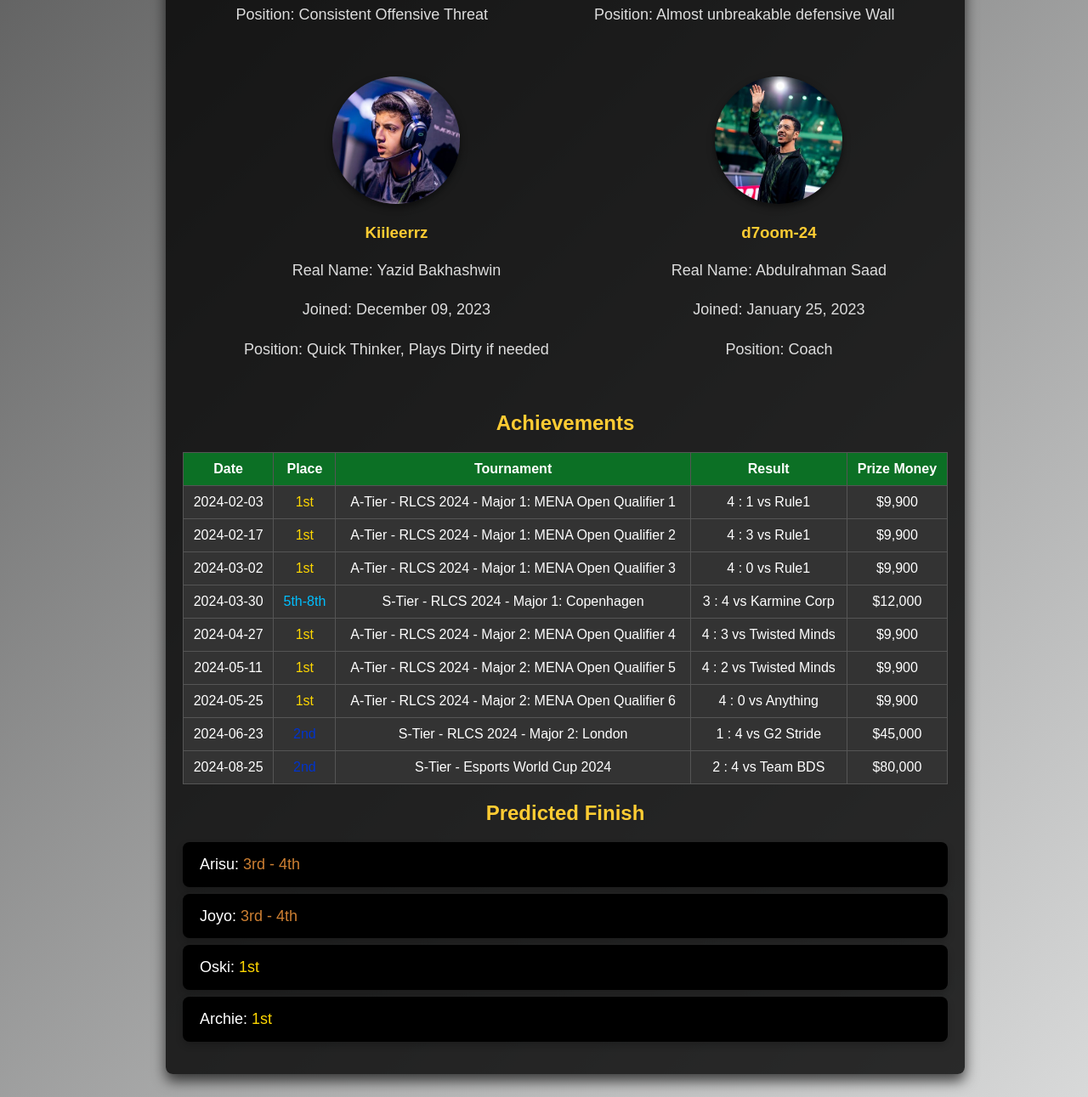
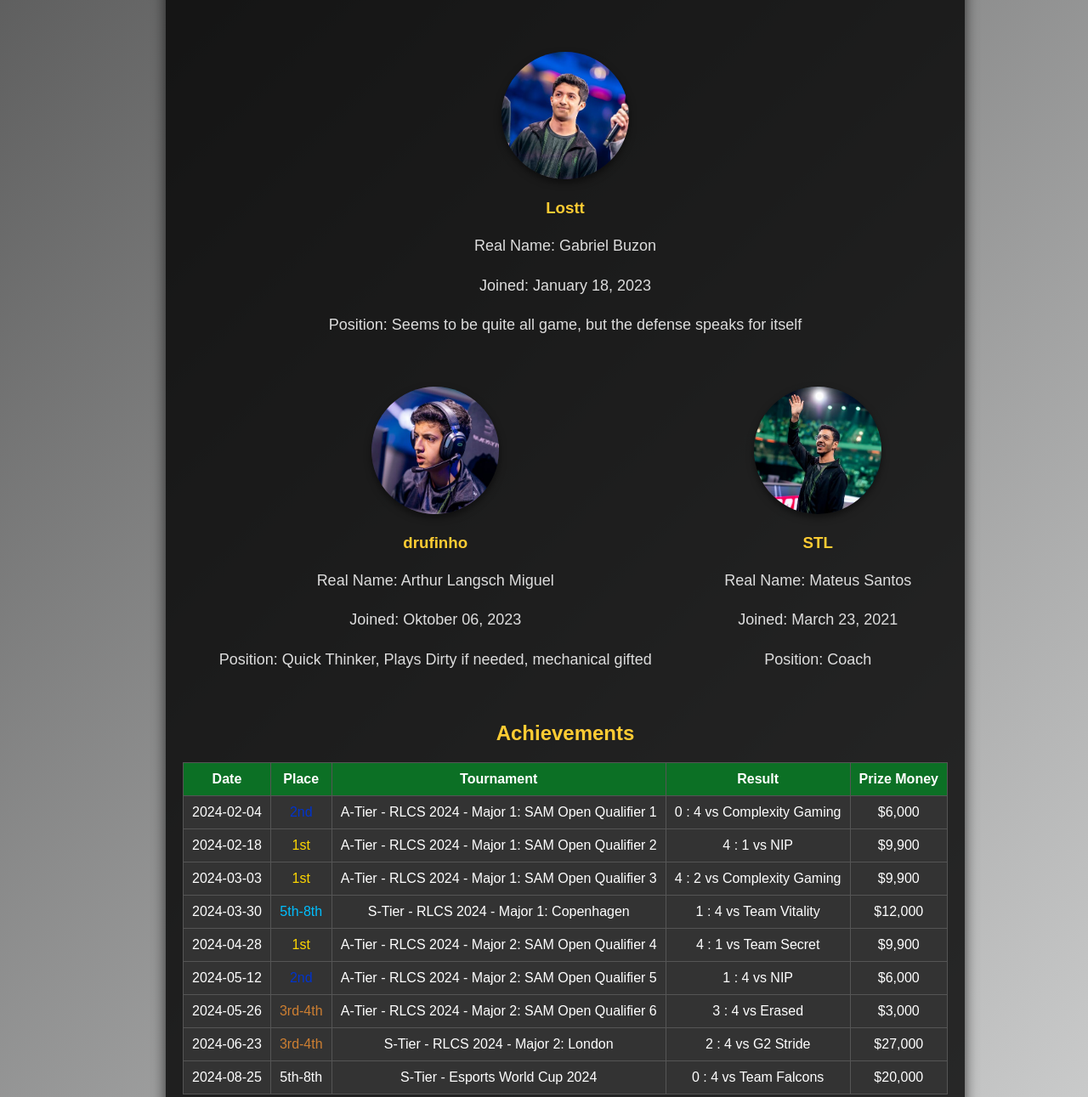
Before and after one commit to FLAWArisu/RLCS-GUIDE-2024, a plain HTML site: page Furia.html in a window 1280 px wide. Shown: the part 1264-2555 px from the top of the page at 85% size. Drawn offline with Linux system fonts and the light colour scheme.

Commit message:
Update Furia.html

```diff
--- a/Furia.html
+++ b/Furia.html
@@ -3,7 +3,7 @@
 <head>
     <meta charset="UTF-8">
     <meta name="viewport" content="width=device-width, initial-scale=1.0">
-    <title>Team Falcons - RLCS 2024</title>
+    <title>Furia Esports - RLCS 2024</title>
     <style>
         body {
             font-family: 'Arial', sans-serif;
@@ -223,7 +223,7 @@
             <a href="GentleMates.html">Gentle Mates Alpine</a>
             <a href="G2Stride.html">G2 Stride</a>
             <a href="Falcons.html">Team Falcons</a>
-            <a href="team4.html">Team 4</a>
+            <a href="Furia.html">Furia</a>
         </div>
     </div>
 
@@ -233,9 +233,9 @@
         <div class="content-wrapper">
 
             <!-- New Falcons section -->
-            <h1>Team Falcons</h1>
-            <p>Team Falcons, long and running since 2021 in the scene now. With their OG member Trk511 still kicking around the Team was looking to reinforce their Team with 2 new Members after a disappointing Worlds performance. The Team consisting of Trk511, Ahmad and OKhalid back then only managed to place in 5th-8th and in general a rather disappointing season the Team was looking to build around Trk511. And if you need 2 MENA players who could bring you to new heights there was only one option, since they come in a pack. The twins Rw9 and Kiileerz joined the ORG before the 2024 season started. And with what a bang they came in. Not losing a single series in their region through 6 regionals the hopes were high in the two majors. Disappointingly the Team couldn’t perform to their expectations in Copenhagen, or the Blue Wall was just to hard to overcome. Nevertheless, they managed a top 2 finish in London but fell short to G2. </p>
-            <p>Now with Worlds just mere days away, and only 1 MENA spot in the running they seek out to make their region proud and win the whole thing, but are the nerves now better than they were before or will they crumble on the stage once again?</p>
+            <h1>Furia Esports</h1>
+            <p>Furia has been in the scene for multiple years now, since the introduction of SAM to Rocket League all the way back in 2018, Season 7. Since then, the team always had sprinkles of success here and there but it was never enough for the big coop. Always shifting around their members, Brazilian 100%, it has never been enough to at least reach a grand final on the international stage. After a mixed last season, Furia were looking on the market once again for new talent to add to their roster. Joining the long-standing player in the team, yanxnz and the previous acquired Lostt, drufinho joined them in late 2023 looking to finally make the ultimate SAM team. And what a beginning it was, being super successful in SAM, reaching all the way to the top 8 losing to one of the super-French teams in Vitality in Copenhagen to make a decent showing once again in London, only losing to the later champions G2 in the semis. </p>
+            <p>It looks like every time they play infront of the crows they seem to give 120%, but are these 120% enough to finally win SAM a trophy on international stage, yet even the World Championship?</p>
 
             <div class="image-container">
                 <img src="images/600px-Team_Falcons_2022_full_darkmode.png" alt="Falcons">
@@ -244,30 +244,30 @@
             <div class="roster">
                 <div>
                     <img src="images/600px-RLCS_London_Major_2024_LAN_Michal_Konkol_trk511.jpg" alt="Trk511">
-                    <h3>Trk511</h3>
-                    <p>Real Name: Mohammed Alotaibi</p>
-                    <p>Joined: April 01, 2022</p>
-                    <p>Position: Consistent Offensive Threat</p>
+                    <h3>yanxnz</h3>
+                    <p>Real Name: Yan Xisto Nolasco</p>
+                    <p>Joined: August 17, 2021</p>
+                    <p>Position: Unpredictable at times, a true speed demon chasing you to the end of the world</p>
                 </div>
                 <div>
                     <img src="images/600px-RLCS_London_Major_2024_LAN_Stephanie_Lindgren_Rw9.jpg" alt="Rw9">
-                    <h3>Rw9</h3>
-                    <p>Real Name: Saleh Bakhashwin</p>
-                    <p>Joined: December 09, 2023</p>
-                    <p>Position: Almost unbreakable defensive Wall</p>
+                    <h3>Lostt</h3>
+                    <p>Real Name: Gabriel Buzon</p>
+                    <p>Joined: January 18, 2023</p>
+                    <p>Position: Seems to be quite all game, but the defense speaks for itself</p>
                 </div>
                 <div>
                     <img src="images/600px-RLCS_London_Major_2024_LAN_Stephanie_Lindgren_Kiileerrz.jpg" alt="Kiilleerrz">
-                    <h3>Kiileerrz</h3>
-                    <p>Real Name: Yazid Bakhashwin</p>
-                    <p>Joined: December 09, 2023</p>
-                    <p>Position: Quick Thinker, Plays Dirty if needed</p>
+                    <h3>drufinho</h3>
+                    <p>Real Name: Arthur Langsch Miguel</p>
+                    <p>Joined: Oktober 06, 2023</p>
+                    <p>Position: Quick Thinker, Plays Dirty if needed, mechanical gifted</p>
                 </div>
                 <div>
                     <img src="images/600px-RLCS_London_Major_2024_LAN_Stephanie_Lindgren_d7oom-24.jpg" alt="d7oom">
-                    <h3>d7oom-24</h3>
-                    <p>Real Name: Abdulrahman Saad</p>
-                    <p>Joined: January 25, 2023</p>
+                    <h3>STL</h3>
+                    <p>Real Name: Mateus Santos</p>
+                    <p>Joined: March 23, 2021</p>
                     <p>Position: Coach</p>
                 </div>
             </div>
@@ -286,67 +286,67 @@
                     </thead>
                     <tbody>
                         <tr>
-                            <td>2024-02-03</td>
+                            <td>2024-02-04</td>
+                            <td class="second-place">2nd</td>
+                            <td>A-Tier - RLCS 2024 - Major 1: SAM Open Qualifier 1</td>
+                            <td>0 : 4 vs Complexity Gaming</td>
+                            <td>$6,000</td>
+                        </tr>
+                        <tr>
+                            <td>2024-02-18</td>
                             <td class="first-place">1st</td>
-                            <td>A-Tier - RLCS 2024 - Major 1: MENA Open Qualifier 1</td>
-                            <td>4 : 1 vs Rule1</td>
+                            <td>A-Tier - RLCS 2024 - Major 1: SAM Open Qualifier 2</td>
+                            <td>4 : 1 vs NIP</td>
                             <td>$9,900</td>
                         </tr>
                         <tr>
-                            <td>2024-02-17</td>
+                            <td>2024-03-03</td>
                             <td class="first-place">1st</td>
-                            <td>A-Tier - RLCS 2024 - Major 1: MENA Open Qualifier 2</td>
-                            <td>4 : 3 vs Rule1</td>
-                            <td>$9,900</td>
-                        </tr>
-                        <tr>
-                            <td>2024-03-02</td>
-                            <td class="first-place">1st</td>
-                            <td>A-Tier - RLCS 2024 - Major 1: MENA Open Qualifier 3</td>
-                            <td>4 : 0 vs Rule1</td>
+                            <td>A-Tier - RLCS 2024 - Major 1: SAM Open Qualifier 3</td>
+                            <td>4 : 2 vs Complexity Gaming</td>
                             <td>$9,900</td>
                         </tr>
                         <tr>
                             <td>2024-03-30</td>
                             <td class="fifth-to-eighth-place">5th-8th</td>
                             <td>S-Tier - RLCS 2024 - Major 1: Copenhagen</td>
-                            <td>3 : 4 vs Karmine Corp</td>
+                            <td>1 : 4 vs Team Vitality</td>
                             <td>$12,000</td>
                         </tr>
                         <tr>
-                            <td>2024-04-27</td>
+                            <td>2024-04-28</td>
                             <td class="first-place">1st</td>
-                            <td>A-Tier - RLCS 2024 - Major 2: MENA Open Qualifier 4</td>
-                            <td>4 : 3 vs Twisted Minds</td>
+                            <td>A-Tier - RLCS 2024 - Major 2: SAM Open Qualifier 4</td>
+                            <td>4 : 1 vs Team Secret</td>
                             <td>$9,900</td>
                         </tr>
                         <tr>
-                            <td>2024-05-11</td>
-                            <td class="first-place">1st</td>
-                            <td>A-Tier - RLCS 2024 - Major 2: MENA Open Qualifier 5</td>
-                            <td>4 : 2 vs Twisted Minds</td>
-                            <td>$9,900</td>
+                            <td>2024-05-12</td>
+                            <td class="second-place">2nd</td>
+                            <td>A-Tier - RLCS 2024 - Major 2: SAM Open Qualifier 5</td>
+                            <td>1 : 4 vs NIP</td>
+                            <td>$6,000</td>
                         </tr>
                         <tr>
-                            <td>2024-05-25</td>
-                            <td class="first-place">1st</td>
-                            <td>A-Tier - RLCS 2024 - Major 2: MENA Open Qualifier 6</td>
-                            <td>4 : 0 vs Anything</td>
-                            <td>$9,900</td>
+                            <td>2024-05-26</td>
+                            <td class="third-place">3rd-4th</td>
+                            <td>A-Tier - RLCS 2024 - Major 2: SAM Open Qualifier 6</td>
+                            <td>3 : 4 vs Erased</td>
+                            <td>$3,000</td>
                         </tr>
                         <tr>
                             <td>2024-06-23</td>
-                            <td class ="second-place">2nd</td>
+                            <td class ="third-place">3rd-4th</td>
                             <td>S-Tier - RLCS 2024 - Major 2: London</td>
-                            <td>1 : 4 vs G2 Stride</td>
-                            <td>$45,000</td>
+                            <td>2 : 4 vs G2 Stride</td>
+                            <td>$27,000</td>
                         </tr>
                         <tr>
                             <td>2024-08-25</td>
-                            <td class="second-place">2nd</td>
+                            <td class="fifth-to-eigth-place">5th-8th</td>
                             <td>S-Tier - Esports World Cup 2024</td>
-                            <td>2 : 4 vs Team BDS</td>
-                            <td>$80,000</td>
+                            <td>0 : 4 vs Team Falcons</td>
+                            <td>$20,000</td>
                         </tr>
                     </tbody>
                 </table>
@@ -356,8 +356,8 @@
                 <ul>
                     <li>Arisu:</span><span class="third-place"> 3rd - 4th</span></li>
                     <li>Joyo:<span class="third-place"> 3rd - 4th</span></li>
-                    <li>Oski:<span class="first-place"> 1st</span></li>
-                    <li>Archie:<span class="first-place"> 1st</span></li>
+                    <li>Oski:<span class="first-place"> 5th - 8th</span></li>
+                    <li>Archie:<span class="first-place"> 5th - 8th</span></li>
                 </ul>
             </div>
         </div>
```
